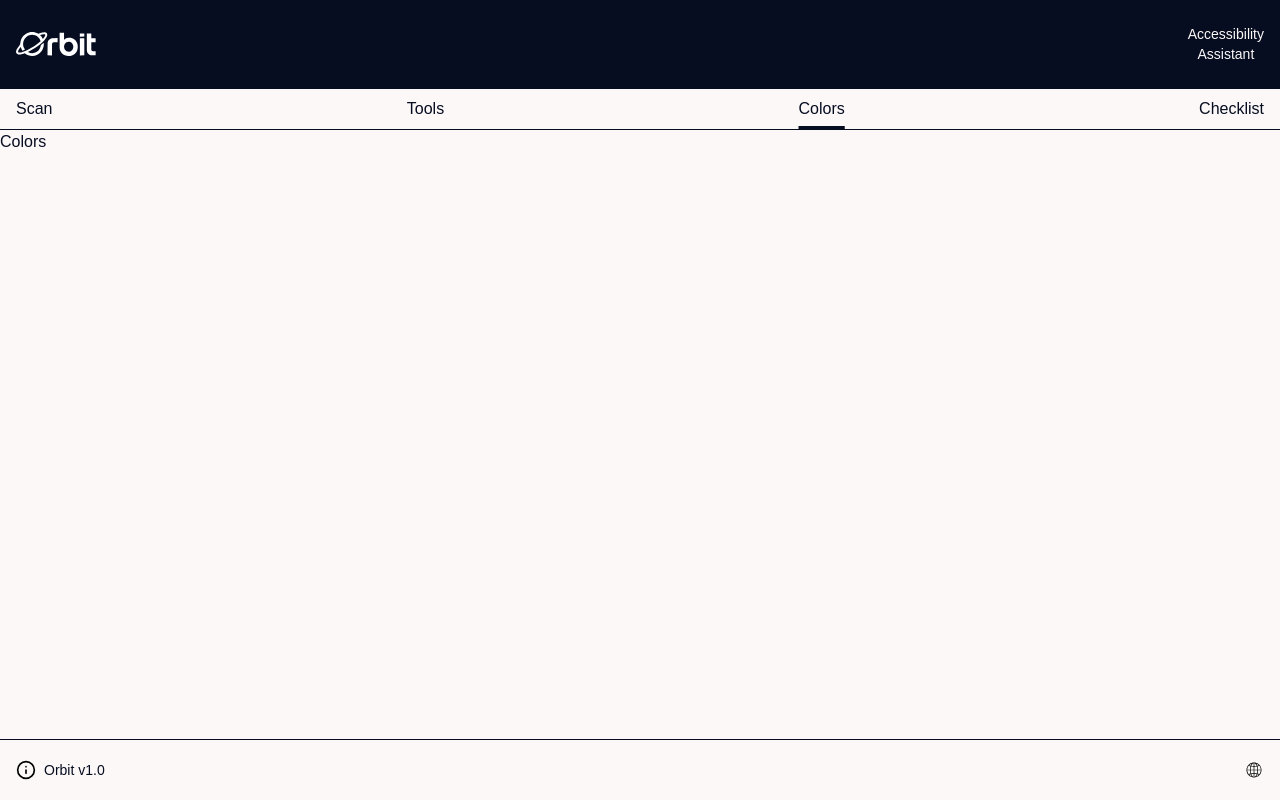
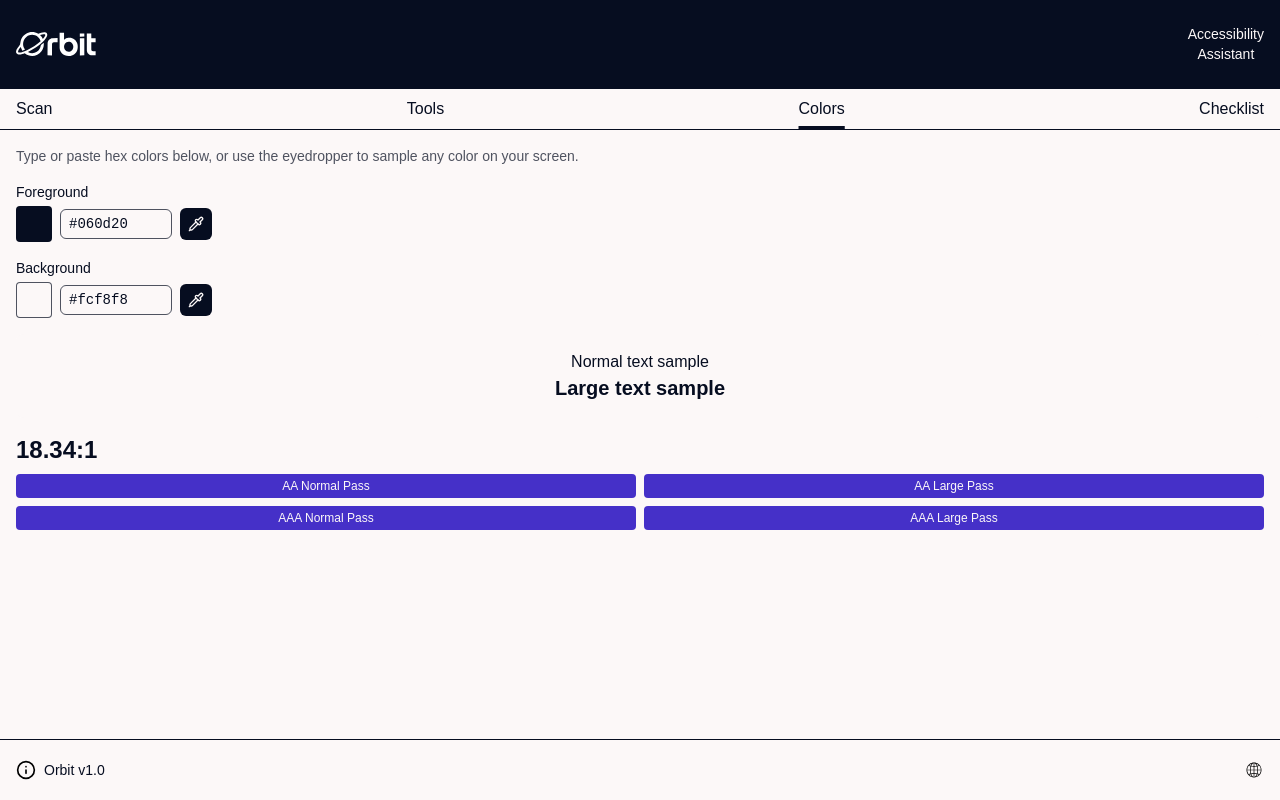
Before and after one commit to mtq01/orbit, a React (Vite) app: page / in a window 1280 px wide. Both pictures are taken after a click on the tab "Colors". Built offline with nearby package versions, Linux system fonts and the light colour scheme.

Commit message:
color tab has been added

```diff
--- a/src/features/colors/Colors.tsx
+++ b/src/features/colors/Colors.tsx
@@ -1,7 +1,112 @@
-type Props = {};
+import { useState } from "react";
+import { Pipette } from "lucide-react";
+import { contrastRatio, wcagResults } from "./Contrast";
 
-const Colors = (_props: Props) => {
-  return <div>Colors</div>;
+// EyeDropper isn't in TS's default lib yet, so declare it
+declare global {
+  interface Window {
+    EyeDropper?: new () => { open: () => Promise<{ sRGBHex: string }> };
+  }
+}
+
+const Colors = () => {
+  const [fg, setFg] = useState("#060d20");
+  const [bg, setBg] = useState("#fcf8f8");
+
+  const ratio = contrastRatio(fg, bg);
+  const results = ratio ? wcagResults(ratio) : null;
+
+  const pickColor = async (set: (v: string) => void) => {
+    if (!window.EyeDropper) return;
+    try {
+      const { sRGBHex } = await new window.EyeDropper().open();
+      set(sRGBHex);
+    } catch {
+      // user pressed Esc — ignore
+    }
+  };
+
+  const ColorInput = ({
+    label,
+    value,
+    onChange,
+  }: {
+    label: string;
+    value: string;
+    onChange: (v: string) => void;
+  }) => (
+    <div className="flex flex-col gap-1">
+      <label className="text-sm font-medium text-orbit-blue">{label}</label>
+      <div className="flex items-center gap-2">
+        <span
+          className="h-9 w-9 shrink-0 rounded border border-orbit-muted"
+          style={{ backgroundColor: value }}
+        />
+        <input
+          value={value}
+          onChange={(e) => onChange(e.target.value)}
+          className="w-28 rounded-md border border-orbit-muted px-2 py-1 font-code text-sm"
+        />
+        {window.EyeDropper && (
+          <button
+            onClick={() => pickColor(onChange)}
+            aria-label={`Sample ${label.toLowerCase()} color from screen`}
+            title="Pick a color from your screen"
+            className="rounded-md bg-orbit-blue p-2 text-orbit-white hover:bg-orbit-light-blue"
+          >
+            <Pipette size={16} />
+          </button>
+        )}
+      </div>
+    </div>
+  );
+
+  return (
+    <div className="flex flex-col gap-4 p-4">
+      <p className="text-sm text-orbit-muted">
+        Type or paste hex colors below, or use the eyedropper to sample any
+        color on your screen.
+      </p>
+
+      <ColorInput label="Foreground" value={fg} onChange={setFg} />
+      <ColorInput label="Background" value={bg} onChange={setBg} />
+
+      {/* live preview */}
+      <div
+        className="rounded-lg p-4 text-center"
+        style={{ backgroundColor: bg, color: fg }}
+      >
+        <p className="text-base">Normal text sample</p>
+        <p className="text-xl font-semibold">Large text sample</p>
+      </div>
+
+      {ratio ? (
+        <div className="flex flex-col gap-2">
+          <p className="text-2xl font-heading font-semibold text-orbit-blue">
+            {ratio.toFixed(2)}:1
+          </p>
+          <div className="grid grid-cols-2 gap-2">
+            <Badge label="AA Normal" pass={results!.aaNormal} />
+            <Badge label="AA Large" pass={results!.aaLarge} />
+            <Badge label="AAA Normal" pass={results!.aaaNormal} />
+            <Badge label="AAA Large" pass={results!.aaaLarge} />
+          </div>
+        </div>
+      ) : (
+        <p className="text-sm text-critical">Enter two valid hex colors.</p>
+      )}
+    </div>
+  );
 };
 
+const Badge = ({ label, pass }: { label: string; pass: boolean }) => (
+  <span
+    className={`rounded px-2 py-1 text-center text-xs font-medium text-orbit-white ${
+      pass ? "bg-moderate" : "bg-critical"
+    }`}
+  >
+    {label} {pass ? "Pass" : "Fail"}
+  </span>
+);
+
 export default Colors;
--- /dev/null
+++ b/src/features/colors/Contrast.ts
@@ -0,0 +1,40 @@
+// converts "#rrggbb" (or "rgb") to [r, g, b] 0–255
+const hexToRgb = (hex: string): [number, number, number] | null => {
+  let h = hex.replace("#", "").trim();
+  if (h.length === 3) h = h.split("").map((c) => c + c).join("");
+  if (!/^[0-9a-fA-F]{6}$/.test(h)) return null;
+  return [
+    parseInt(h.slice(0, 2), 16),
+    parseInt(h.slice(2, 4), 16),
+    parseInt(h.slice(4, 6), 16),
+  ];
+};
+
+// WCAG relative luminance
+const luminance = ([r, g, b]: [number, number, number]) => {
+  const toLinear = (c: number) => {
+    const s = c / 255;
+    return s <= 0.03928 ? s / 12.92 : ((s + 0.055) / 1.055) ** 2.4;
+  };
+  return 0.2126 * toLinear(r) + 0.7152 * toLinear(g) + 0.0722 * toLinear(b);
+};
+
+// returns the contrast ratio (1–21), or null if either hex is invalid
+export const contrastRatio = (fg: string, bg: string): number | null => {
+  const rgbFg = hexToRgb(fg);
+  const rgbBg = hexToRgb(bg);
+  if (!rgbFg || !rgbBg) return null;
+  const l1 = luminance(rgbFg);
+  const l2 = luminance(rgbBg);
+  const lighter = Math.max(l1, l2);
+  const darker = Math.min(l1, l2);
+  return (lighter + 0.05) / (darker + 0.05);
+};
+
+// WCAG pass/fail thresholds
+export const wcagResults = (ratio: number) => ({
+  aaNormal: ratio >= 4.5,
+  aaLarge: ratio >= 3,
+  aaaNormal: ratio >= 7,
+  aaaLarge: ratio >= 4.5,
+});
```
